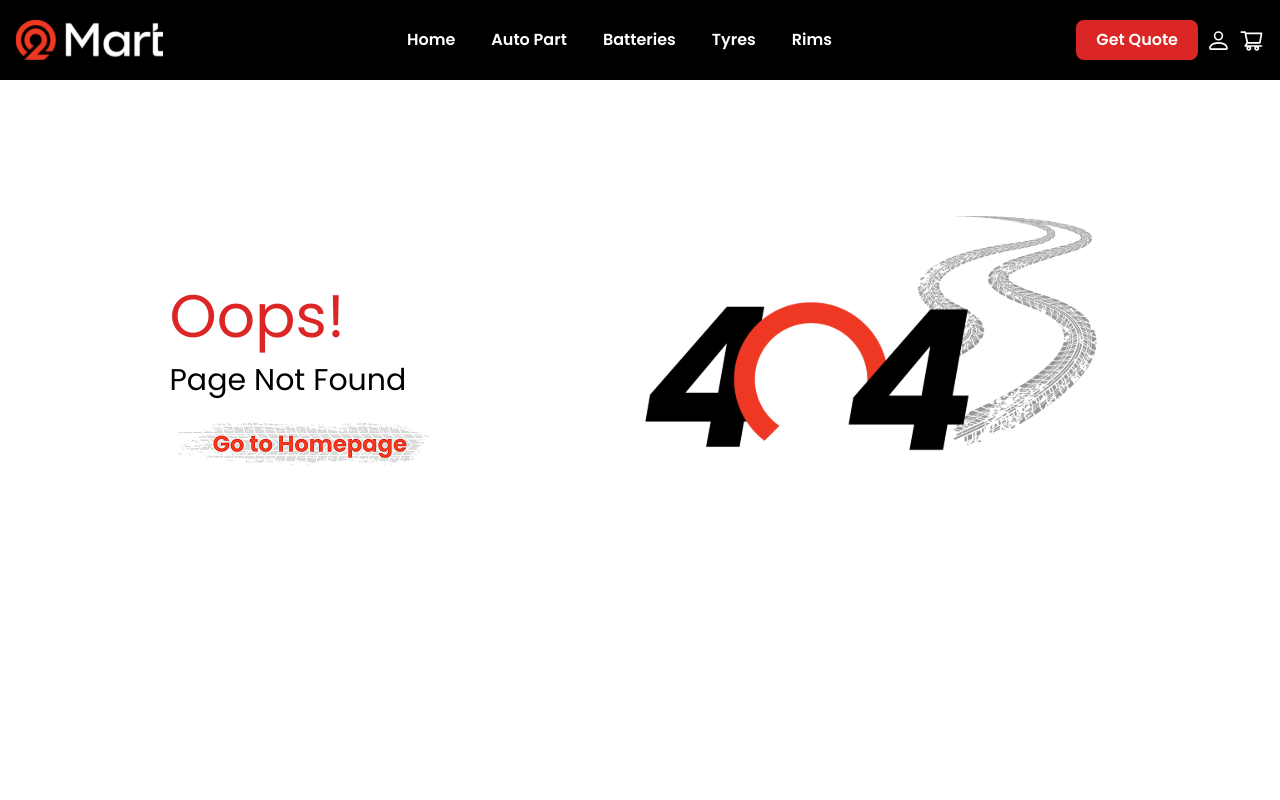
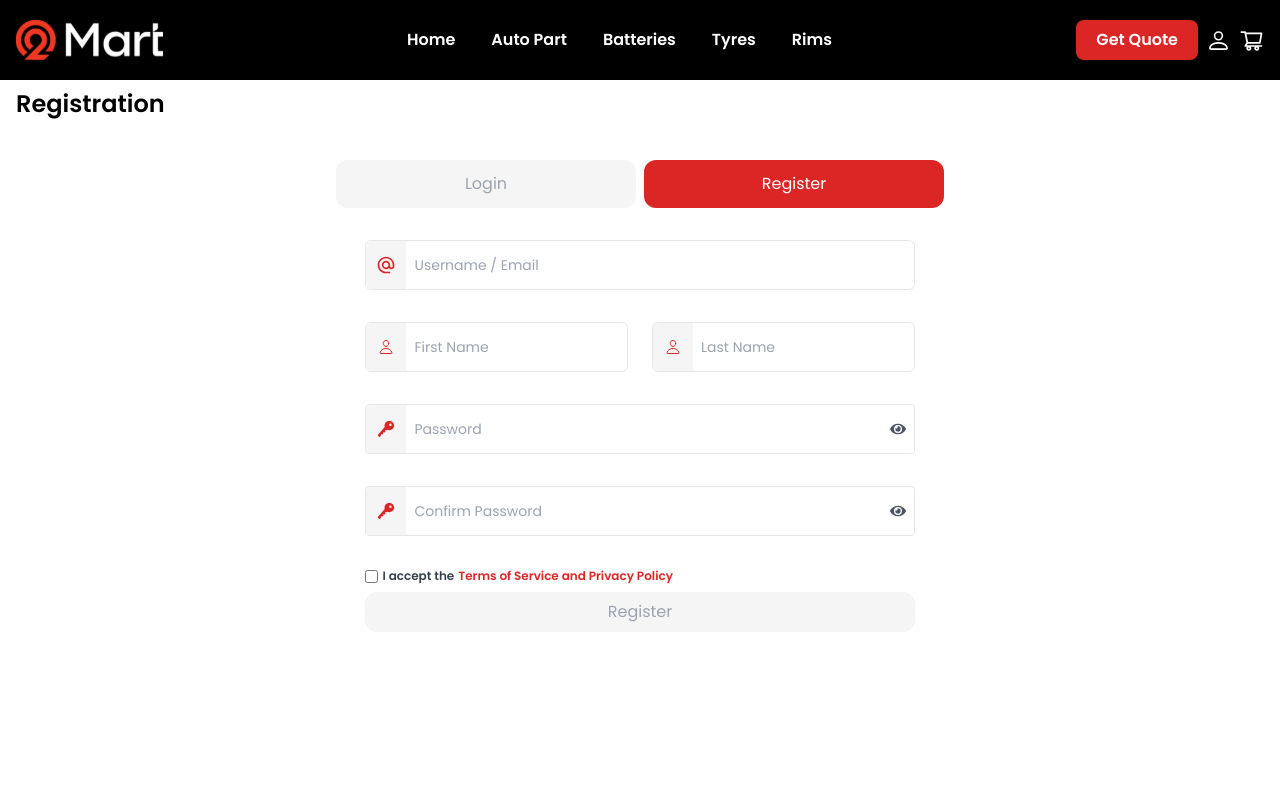
Before and after one commit to momarzouq/O2Mart, a React (Vite) app: page /signin in a window 1280 px wide. Shown: the top 800 px of the page. Built offline with nearby package versions, Linux system fonts and the light colour scheme.

Commit message:
finish login & signin & forgotpassword

```diff
--- a/src/App.jsx
+++ b/src/App.jsx
@@ -6,6 +6,9 @@ import Batteries from './pages/batteries/Index'
 import Tyres from './pages/auto-parts/Index'
 import Rims from './pages/rims/Index'
 import NotFound from "./components/Not404";
+import Login from './pages/registration/Login'
+import SignIn from "./pages/registration/SignIn";
+import ForgotPassword from "./pages/registration/ForgotPassword";
 function App() {
   return (
     <Layout>
@@ -15,6 +18,10 @@ function App() {
         <Route path="/batteries" element={<Batteries />} />
         <Route path="/tyres" element={<Tyres />} />
         <Route path="/rims" element={<Rims />} />
+        <Route path="/login" element={<Login />} />
+        <Route path="/signin" element={<SignIn />} />
+        <Route path="/forgotpassword" element={<ForgotPassword />} />
+        <Route path="/rims" element={<Rims />} />
         <Route path="/*" element={<NotFound/>} />
       </Routes>
     </Layout>
--- /dev/null
+++ b/src/pages/registration/ForgotPassword.jsx
@@ -0,0 +1,28 @@
+import React from "react";
+import Container from "../../UI/Container";
+
+export default function ForgotPassword() {
+  return (
+    <Container>
+      <div className="flex flex-col space-y-6">
+        <h3 className="text-2xl font-semibold mt-4">My Account</h3>
+        <p>
+          Lost your password? Please enter your username or email address. You
+          will receive a link to create a new password via email.*
+        </p>
+        <div className="flex flex-col space-y-8 mt-4">
+          <div className="w-full border rounded-md">
+            <input
+              type="text"
+              placeholder="Username / Email"
+              className="w-full px-4 pr-4 py-[14px] rounded-md text-sm bg-white outline-none "
+            />
+          </div>
+          <button className="bg-red-600 text-white py-3 w-[300px] rounded-xl">
+            Login
+          </button>
+        </div>
+      </div>
+    </Container>
+  );
+}
--- /dev/null
+++ b/src/pages/registration/Login.jsx
@@ -0,0 +1,71 @@
+import React from "react";
+import Container from "../../UI/Container";
+import { MdPersonAddAlt1 } from "react-icons/md";
+import { IoKey } from "react-icons/io5";
+import { FaEye } from "react-icons/fa";
+
+export default function Login() {
+  return (
+    <Container>
+      <div className="mt-2">
+        <h3 className="text-2xl font-semibold">My Account</h3>
+      </div>
+      <div className="flex flex-col justify-center items-center mt-10 space-y-2">
+        {/* button */}
+        <div className="flex gap-2 mb-6">
+          <button className="bg-red-600 text-white py-3 w-[300px] rounded-xl">
+            Login
+          </button>
+          <button className="bg-[#F5F5F5] text-gray-400 py-3 w-[300px]  rounded-xl">
+            Register
+          </button>
+        </div>
+        {/* Inputs */}
+        <div className="w-[44%] flex flex-col gap-8 justify-center">
+          <div className="relative w-full  border rounded-md">
+            <div className="absolute bg-[#F5F5F5] left-0 top-0 h-full w-10 flex items-center justify-center rounded-l-md ">
+              <MdPersonAddAlt1 className="bx bx-user text-red-600 text-xl" />
+            </div>
+            <input
+              type="text"
+              placeholder="Username / Email"
+              className="w-full pl-12 pr-4 py-[14px] rounded-md text-sm bg-white outline-none "
+            />
+          </div>
+
+          {/* Password Input */}
+          <div className="relative w-full  border  rounded mb-6">
+            <div className="absolute bg-[#F5F5F5] left-0 top-0 h-full w-10 flex items-center justify-center rounded-l">
+              <IoKey className="bx bx-user text-red-600 text-xl" />
+            </div>
+            <input
+              type="text"
+              placeholder="Password"
+              className=" w-full pl-12 pr-4 py-[14px] rounded text-sm bg-white outline-none "
+            />
+            <FaEye className="absolute right-2 top-1/3 text-gray-600" />
+          </div>
+        </div>
+
+        {/* forget password */}
+        <div className="w-[44%] flex items-center justify-between ">
+          <div className="flex items-center gap-1">
+            <input type="checkbox" />{" "}
+            <span className="text-sm text-gray-700">Remember me</span>
+          </div>
+          <p className="text-red-600 text-sm">Forgot Password?</p>
+        </div>
+
+        {/* button login */}
+
+        <button className="w-[44%] bg-[#F5F5F5] text-red-600 py-2 rounded-xl">
+          Login
+        </button>
+        <p className="w-[44%] text-start text-sm">
+          Don't have accound ?
+          <span className=" text-sm text-red-600"> Register Now</span>
+        </p>
+      </div>
+    </Container>
+  );
+}
--- /dev/null
+++ b/src/pages/registration/SignIn.jsx
@@ -0,0 +1,107 @@
+import React from "react";
+import Container from "../../UI/Container";
+import { MdAlternateEmail } from "react-icons/md";
+import { IoKey, IoPersonOutline } from "react-icons/io5";
+import { FaEye } from "react-icons/fa";
+
+export default function SignIn() {
+  return (
+    <Container>
+      <div className="mt-2">
+        <h3 className="text-2xl font-semibold">Registration</h3>
+      </div>
+      <div className="flex flex-col justify-center items-center mt-10 space-y-2">
+        {/* button */}
+        <div className="flex gap-2 mb-6">
+          <button className="bg-[#F5F5F5] text-gray-400  py-3 w-[300px] rounded-xl">
+            Login
+          </button>
+          <button className="bg-red-600 text-white py-3 w-[300px]  rounded-xl">
+            Register
+          </button>
+        </div>
+        {/* Inputs */}
+        <div className="w-[44%] flex flex-col gap-8 justify-center">
+          <div className="relative w-full  border rounded-md">
+            <div className="absolute bg-[#F5F5F5] left-0 top-0 h-full w-10 flex items-center justify-center rounded-l-md ">
+              <MdAlternateEmail className="text-red-600 text-xl " />
+            </div>
+            <input
+              type="text"
+              placeholder="Username / Email"
+              className="w-full pl-12 pr-4 py-[14px] rounded-md text-sm bg-white outline-none "
+            />
+          </div>
+
+          {/* First and last Name */}
+          <div className="flex gap-6">
+            <div className="relative w-1/2  border rounded-md">
+              <div className="absolute bg-[#F5F5F5] left-0 top-0 h-full w-10 flex items-center justify-center rounded-l-md ">
+                <IoPersonOutline className="text-red-600 text-xl size-4" />
+              </div>
+              <input
+                type="text"
+                placeholder="First Name"
+                className="w-full pl-12 pr-4 py-[14px] rounded-md text-sm bg-white outline-none "
+              />
+            </div>
+            <div className="relative w-1/2  border rounded-md">
+              <div className="absolute bg-[#F5F5F5] left-0 top-0 h-full w-10 flex items-center justify-center rounded-l-md ">
+                <IoPersonOutline className="bx bx-user text-red-600 text-xl size-4" />
+              </div>
+              <input
+                type="text"
+                placeholder="Last Name"
+                className="w-full pl-12 pr-4 py-[14px] rounded-md text-sm bg-white outline-none "
+              />
+            </div>
+          </div>
+
+          {/* Password Input */}
+          <div className="relative w-full  border  rounded">
+            <div className="absolute bg-[#F5F5F5] left-0 top-0 h-full w-10 flex items-center justify-center rounded-l">
+              <IoKey className="bx bx-user text-red-600 text-xl" />
+            </div>
+            <input
+              type="text"
+              placeholder="Password"
+              className=" w-full pl-12 pr-4 py-[14px] rounded text-sm bg-white outline-none "
+            />
+            <FaEye className="absolute right-2 top-1/3 text-gray-600" />
+          </div>
+          {/* Confirm Password Input */}
+          <div className="relative w-full  border  rounded mb-6">
+            <div className="absolute bg-[#F5F5F5] left-0 top-0 h-full w-10 flex items-center justify-center rounded-l">
+              <IoKey className="bx bx-user text-red-600 text-xl" />
+            </div>
+            <input
+              type="text"
+              placeholder="Confirm Password"
+              className=" w-full pl-12 pr-4 py-[14px] rounded text-sm bg-white outline-none "
+            />
+            <FaEye className="absolute right-2 top-1/3 text-gray-600" />
+          </div>
+        </div>
+
+        {/* forget password */}
+        <div className="w-[44%] flex items-center justify-between ">
+          <div className="flex items-center gap-1">
+            <input type="checkbox" />{" "}
+            <span className="text-xs font-semibold text-gray-700">
+              I accept the{" "}
+            </span>
+            <span className="text-xs font-semibold text-red-600">
+              Terms of Service and Privacy Policy
+            </span>
+          </div>
+        </div>
+
+        {/* button login */}
+
+        <button className="w-[44%] bg-[#F5F5F5] text-gray-400 hover:text-red-600 py-2 rounded-xl">
+          Register
+        </button>
+      </div>
+    </Container>
+  );
+}
```
